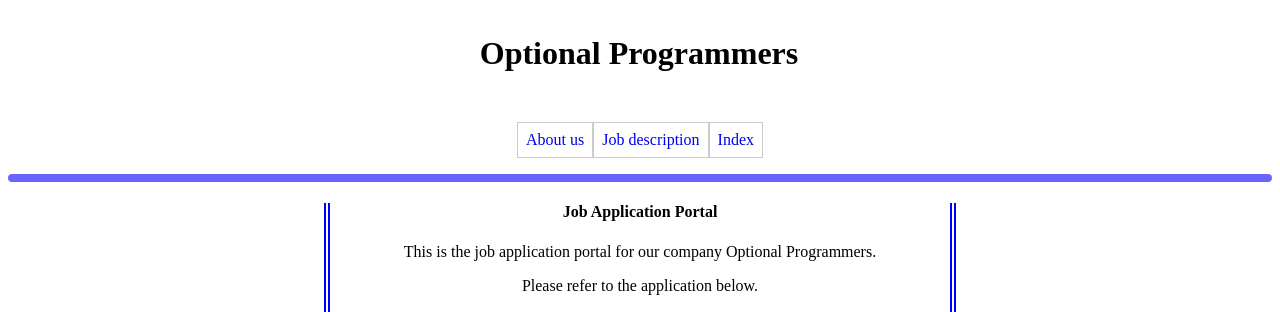
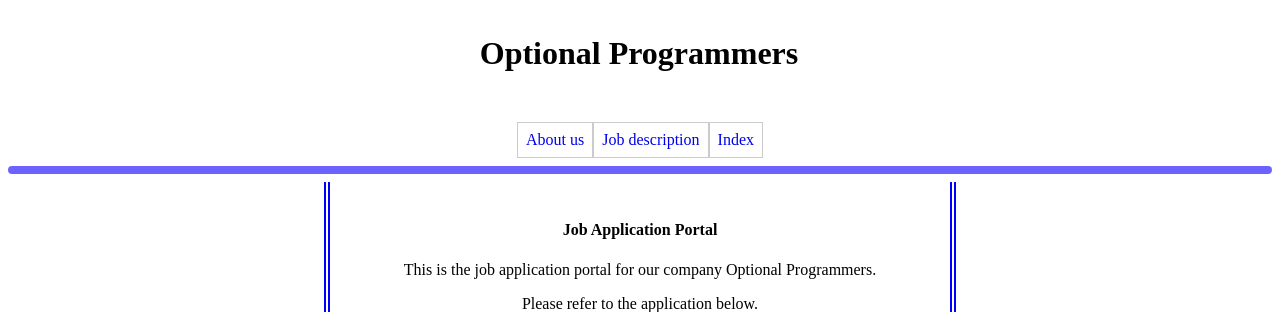
Before and after one commit to TwentyTwoCharacters/Web-Tech-Project-2, a PHP site: page /apply.html in a window 1280 px wide. Shown: the top 312 px of the page. Run offline with PHP 8.4, Linux system fonts and the light colour scheme.

Commit message:
luke cleaner header and body

```diff
--- a/apply.html
+++ b/apply.html
@@ -62,6 +62,7 @@ tested.
         <!-- <img src="" alt="soon to add" title="belhhh"> --> <!-- Placeholder image, not used yet -->
 <section class= "entirepage">
     <section class="pagetop">
+        <br>
         <h1>Job Application Portal</h1>
         <p>This is the job application portal for our company Optional Programmers.</p>
         <p>Please refer to the application below.</p>
--- a/styles/styles.css
+++ b/styles/styles.css
@@ -70,7 +70,7 @@ description: styling html webpage
     border-radius: 50px;
     background: #6c63ff;
     width: 100%;
-    margin: 1em 0;
+    margin-top: 1em 0;
 }
 
 footer {
@@ -192,7 +192,7 @@ nav a:hover {
 .appLegend {font-weight: bold;}
 
 .jobform { height: 100%;
-    margin: auto;
+    margin: 0;
     display: flex;
     justify-content: center;
     align-items: center;}
```
